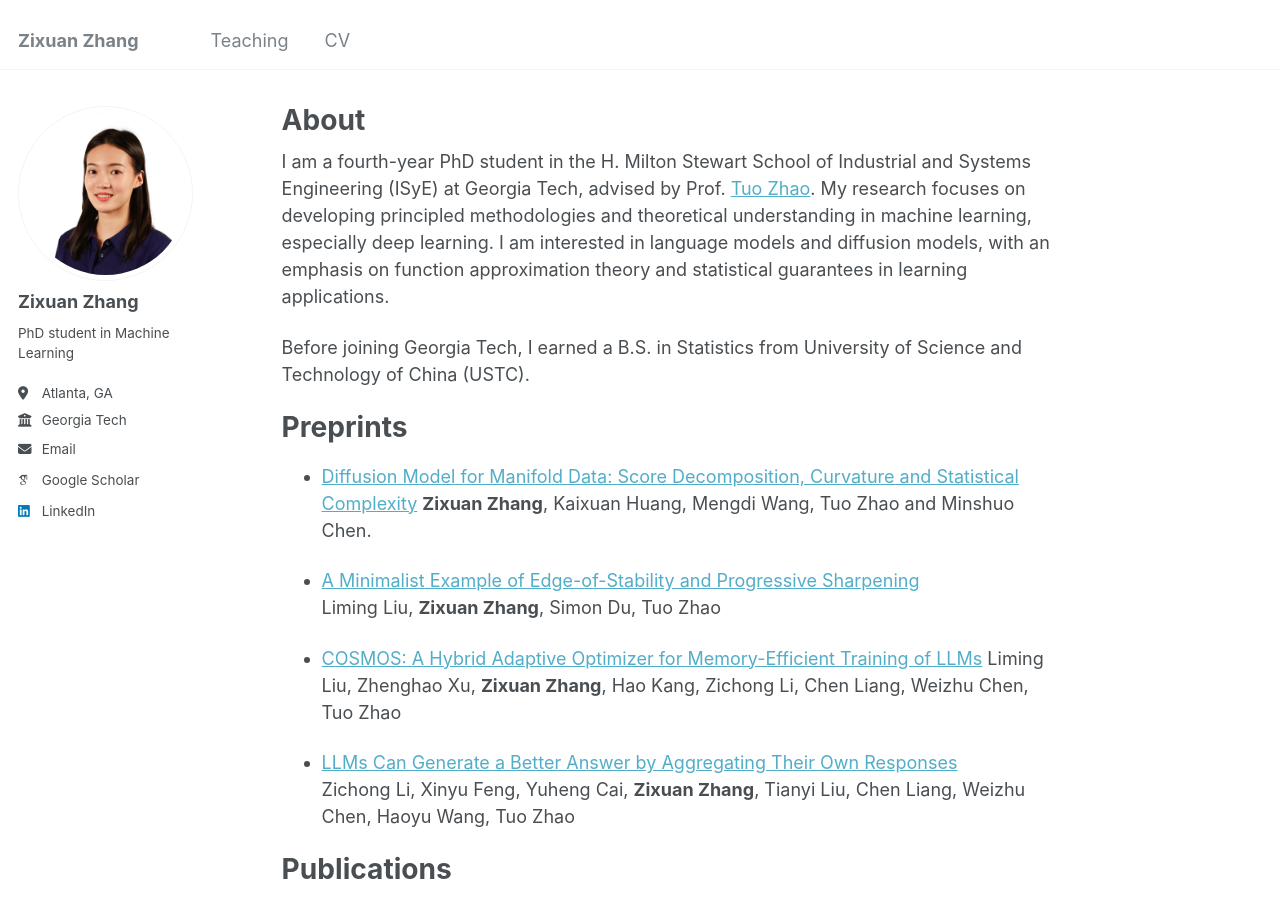
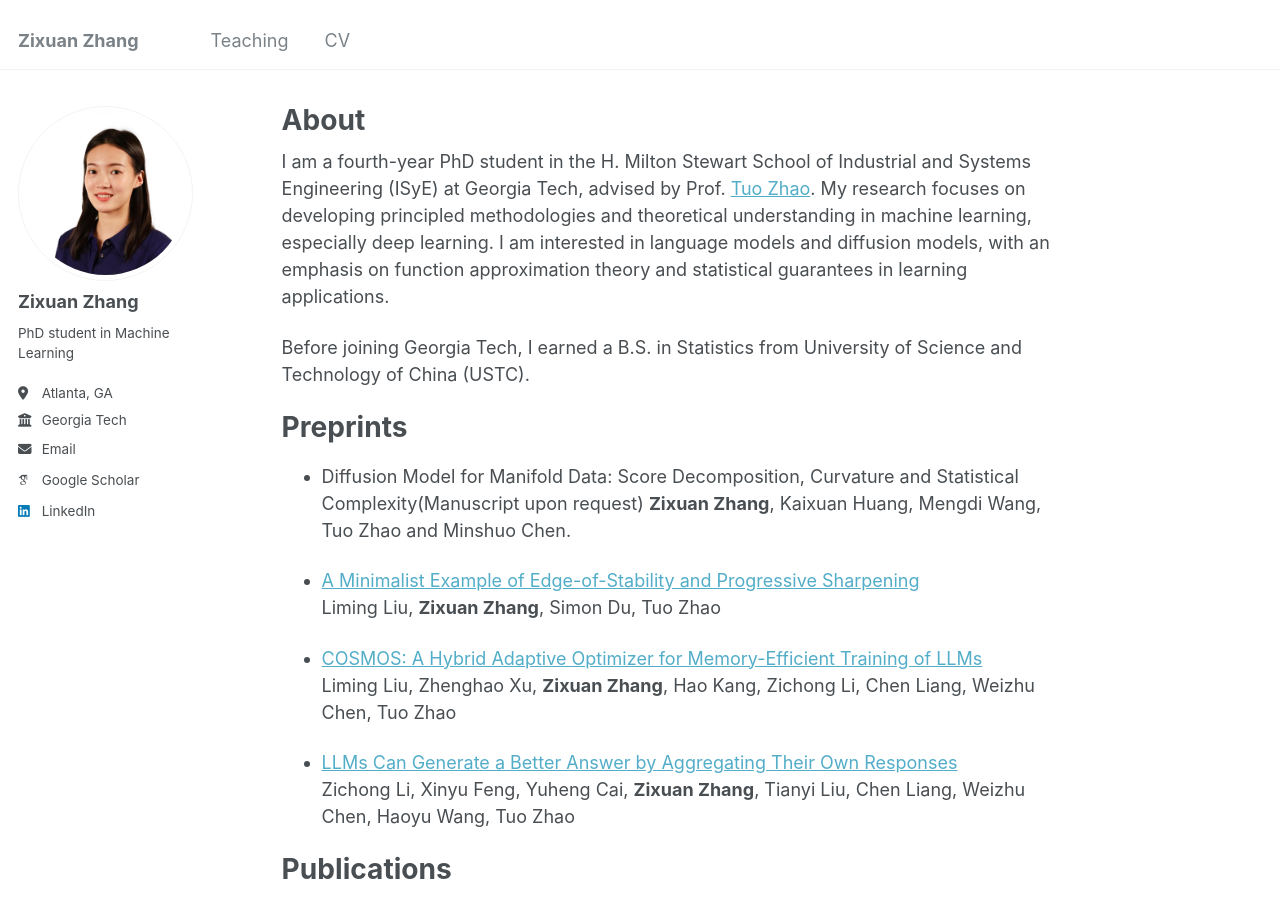
Before and after one commit to ZixuanZZhang/zixuanzzhang.github.io, a Jekyll site: the page built from _pages/about.md, in a window 1280 px wide and 900 px high. Built offline with Jekyll 4.4.1, drawn with Linux system fonts in a browser that asks for light colours; some web fonts are replaced.

Commit message:
Update about.md

```diff
--- a/_pages/about.md
+++ b/_pages/about.md
@@ -14,7 +14,7 @@ Before joining Georgia Tech, I earned a B.S. in Statistics from University of Sc
 Preprints
 ====
 
-* [Diffusion Model for Manifold Data: Score Decomposition, Curvature and Statistical Complexity](Manuscript upon request)
+* Diffusion Model for Manifold Data: Score Decomposition, Curvature and Statistical Complexity(Manuscript upon request)
   **Zixuan Zhang**, Kaixuan Huang, Mengdi Wang, Tuo Zhao and Minshuo Chen.
 
 * [A Minimalist Example of Edge-of-Stability and Progressive Sharpening](https://arxiv.org/abs/2503.02809)
```
